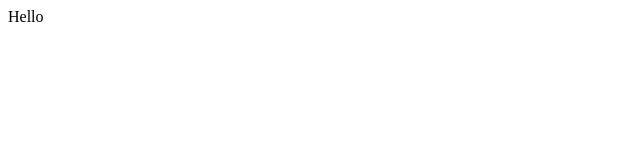
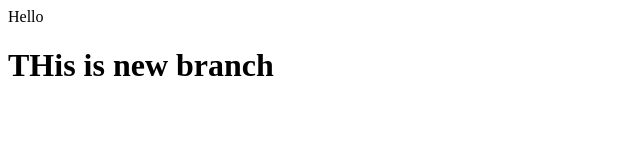
Before and after one commit to Sudarshan519/localrepo, a plain HTML site: page index.html in a window 1280 px wide. Shown: the whole page, without its empty margins (0-640 px from the left). Drawn offline with Linux system fonts and the light colour scheme.

Commit message:
feature added

```diff
--- a/index.html
+++ b/index.html
@@ -7,5 +7,6 @@
 </head>
 <body>
     Hello
+    <h1>THis is new branch</h1>
 </body>
 </html>
```
